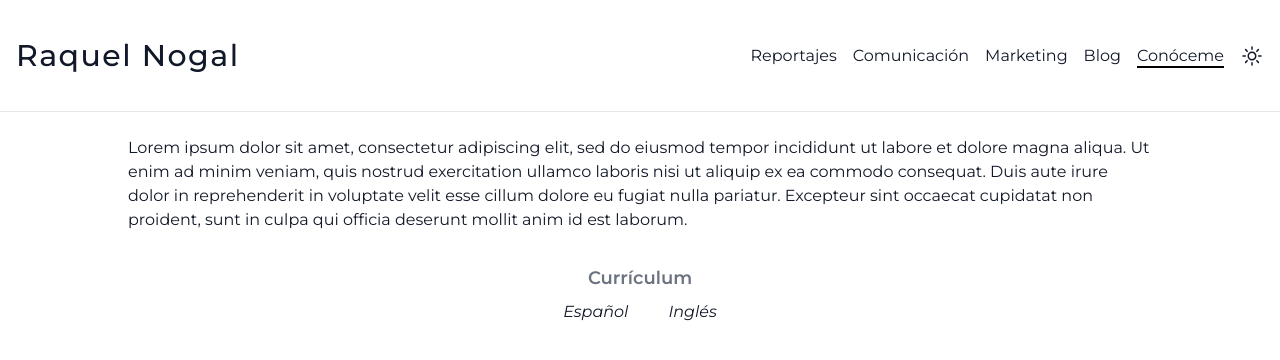
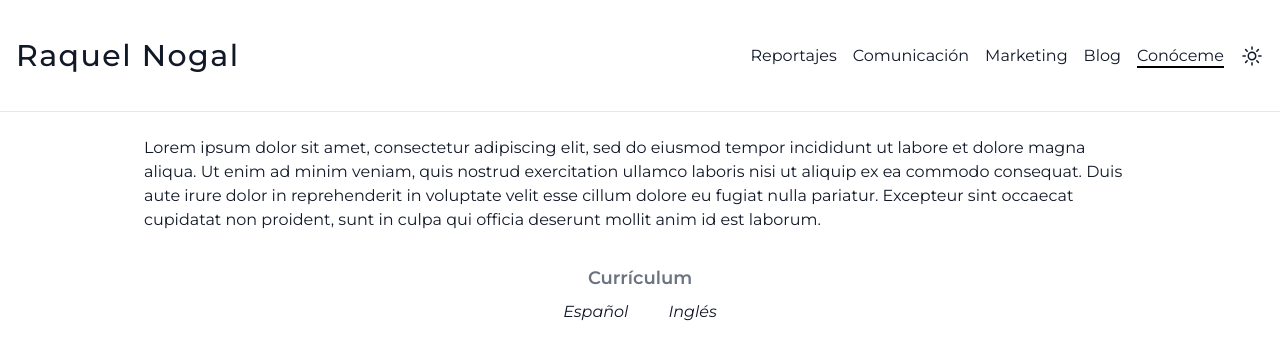
Before and after one commit to huco95/raquel-nogal-next, a Next.js app: page /about in a window 1280 px wide. Shown: the top 360 px of the page. Built offline with nearby package versions, Linux system fonts and the light colour scheme; what tinacms would draw is missing.

Commit message:
Keep x-padding on all screen sizes

```diff
--- a/components/Layout.js
+++ b/components/Layout.js
@@ -4,9 +4,7 @@ export default function Layout({ children }) {
   return (
     <>
       <Header />
-      <main className="max-w-5xl px-4 py-6 m-auto sm:px-0 min-h-main">
-        {children}
-      </main>
+      <main className="max-w-5xl px-4 py-6 m-auto min-h-main">{children}</main>
     </>
   );
 }
```
